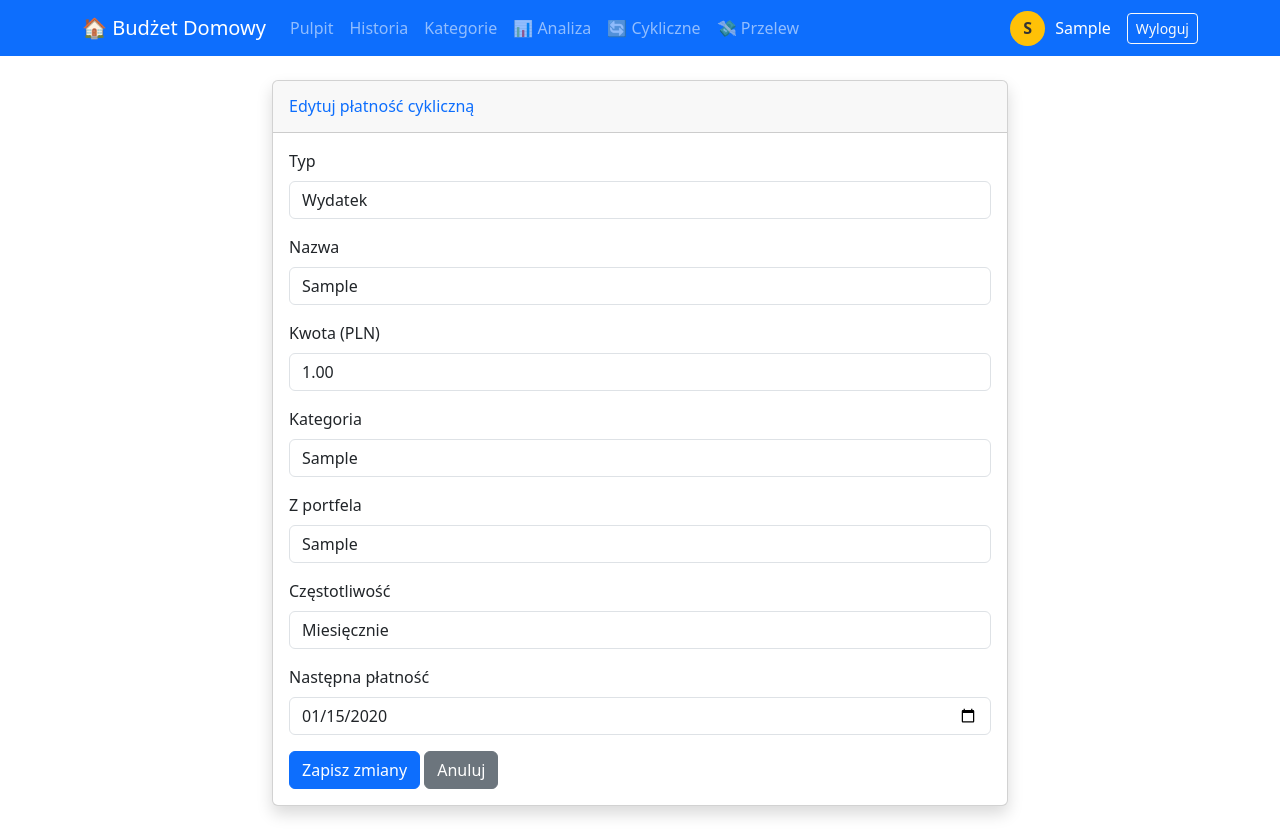
After one commit to Putek19/BazyDanych2, a Flask app: page /edit_cyclic/1 in a window 1280 px wide. The commit adds this page. Run offline with Flask 3, Linux system fonts and the light colour scheme; a user stored in the database is signed in; tables that the repository leaves empty hold one stand-in row (values such as "Sample post").

Commit message:
feat: dodanie edycji kategorii, historii oraz wplywow cyklicznych oraz przelew pomiedzy podbudzetami

```diff
--- a/src/routes.py
+++ b/src/routes.py
@@ -440,11 +440,13 @@ def cyclic():
         bud_id = request.form.get("podbudzet")
         data_startu = datetime.strptime(request.form.get("data_startu"), "%Y-%m-%d")
 
+        typ = request.form.get("typ")
+
         new_cyclic = CyclicTransaction(
             id_uzytkownika=user.id,
             id_podbudzetu=bud_id,
             id_kategorii=cat_id,
-            typ="Wydatek",  # Zakładamy że cykliczne to zazwyczaj rachunki
+            typ=typ,
             nazwa=nazwa,
             kwota=kwota,
             data_startu=data_startu,
@@ -510,3 +512,251 @@ def switch_budget(budget_id):
         flash("Nie masz dostępu do tego budżetu.", "danger")
 
     return redirect(url_for('main.index'))
+
+
+@bp.route("/delete_transaction/<int:transaction_id>", methods=["POST"])
+@login_required
+def delete_transaction(transaction_id):
+    user = get_current_user()
+    trans = db.session.get(Transaction, transaction_id)
+
+    if not trans:
+        flash("Nie znaleziono transakcji.", "danger")
+        return redirect(url_for("main.history"))
+
+    # Zabezpieczenie: czy transakcja należy do gospodarstwa użytkownika
+    member = HouseholdMember.query.filter_by(id_uzytkownika=user.id).first()
+    if trans.podbudzet.id_gospodarstwa != member.id_gospodarstwa:
+        flash("Brak uprawnień do tej transakcji.", "danger")
+        return redirect(url_for("main.history"))
+
+    # COFAANIE WPŁYWU NA SALDO
+    # Jeśli to był wydatek, oddajemy pieniądze do budżetu.
+    # Jeśli wpływ, zabieramy.
+    budget = trans.podbudzet
+    if trans.typ == "Wydatek":
+        budget.saldo += trans.kwota
+    else:
+        budget.saldo -= trans.kwota
+
+    db.session.delete(trans)
+    db.session.commit()
+    flash("Usunięto transakcję i zaktualizowano saldo.", "success")
+
+    return redirect(url_for("main.history"))
+
+
+@bp.route("/edit_transaction/<int:transaction_id>", methods=["GET", "POST"])
+@login_required
+def edit_transaction(transaction_id):
+    user = get_current_user()
+    trans = db.session.get(Transaction, transaction_id)
+
+    if not trans:
+        flash("Nie znaleziono transakcji.", "danger")
+        return redirect(url_for("main.history"))
+
+    member = HouseholdMember.query.filter_by(id_uzytkownika=user.id).first()
+    if trans.podbudzet.id_gospodarstwa != member.id_gospodarstwa:
+        flash("Brak uprawnień.", "danger")
+        return redirect(url_for("main.history"))
+
+    if request.method == "POST":
+        nowa_kwota = Decimal(request.form.get("kwota"))
+        nowy_typ = request.form.get("typ")
+        nowa_nazwa = request.form.get("nazwa")
+        nowa_kat_id = request.form.get("kategoria")
+        nowy_bud_id = request.form.get("podbudzet")
+
+        # 1. Cofnij starą transakcję na starym budżecie
+        old_budget = trans.podbudzet
+        if trans.typ == "Wydatek":
+            old_budget.saldo += trans.kwota
+        else:
+            old_budget.saldo -= trans.kwota
+
+        # 2. Zastosuj nową transakcję na nowym (lub tym samym) budżecie
+        new_budget = db.session.get(SubBudget, nowy_bud_id)
+        if nowy_typ == "Wydatek":
+            new_budget.saldo -= nowa_kwota
+        else:
+            new_budget.saldo += nowa_kwota
+
+        # 3. Zaktualizuj rekord
+        trans.kwota = nowa_kwota
+        trans.typ = nowy_typ
+        trans.nazwa = nowa_nazwa
+        trans.id_kategorii = nowa_kat_id
+        trans.id_podbudzetu = nowy_bud_id
+
+        db.session.commit()
+        flash("Zaktualizowano transakcję.", "success")
+        return redirect(url_for("main.history"))
+
+    # GET
+    categories = Category.query.filter_by(id_gospodarstwa=member.id_gospodarstwa).all()
+    budgets = SubBudget.query.filter_by(id_gospodarstwa=member.id_gospodarstwa).all()
+
+    return render_template("edit_transaction.html",
+                           transaction=trans,
+                           categories=categories,
+                           budgets=budgets)
+
+
+@bp.route("/transfer", methods=["GET", "POST"])
+@login_required
+def transfer():
+    user = get_current_user()
+    if not user:
+        return redirect(url_for("main.login"))
+
+    member = HouseholdMember.query.filter_by(id_uzytkownika=user.id).first()
+
+    if request.method == "POST":
+        source_id = request.form.get("source_budget")
+        target_id = request.form.get("target_budget")
+        amount_str = request.form.get("amount")
+
+        try:
+            amount = Decimal(amount_str)
+        except:
+            flash("Nieprawidłowa kwota.", "danger")
+            return redirect(url_for("main.transfer"))
+
+        if amount <= 0:
+            flash("Kwota musi być dodatnia.", "warning")
+            return redirect(url_for("main.transfer"))
+
+        if source_id == target_id:
+            flash("Portfel źródłowy i docelowy muszą być różne.", "warning")
+            return redirect(url_for("main.transfer"))
+
+        source_budget = db.session.get(SubBudget, source_id)
+        target_budget = db.session.get(SubBudget, target_id)
+
+        # Weryfikacja czy należą do tego samego gospodarstwa (i użytkownika)
+        if not source_budget or not target_budget:
+            flash("Nie znaleziono portfela.", "danger")
+            return redirect(url_for("main.transfer"))
+
+        if source_budget.id_gospodarstwa != member.id_gospodarstwa or target_budget.id_gospodarstwa != member.id_gospodarstwa:
+             flash("Brak uprawnień do operacji na tych portfelach.", "danger")
+             return redirect(url_for("main.transfer"))
+
+        # 1. Znajdź lub stwórz kategorię "Przelew"
+        transfer_cat = Category.query.filter_by(
+            id_gospodarstwa=member.id_gospodarstwa, nazwa="Przelew"
+        ).first()
+
+        if not transfer_cat:
+            transfer_cat = Category(
+                id_gospodarstwa=member.id_gospodarstwa,
+                nazwa="Przelew",
+                opis="Transfery między portfelami",
+                typ="Wydatek" # Techniczny typ
+            )
+            db.session.add(transfer_cat)
+            db.session.flush() # Żeby od razu dostać ID
+
+        # 2. Wykonaj operacje salda
+        source_budget.saldo -= amount
+        target_budget.saldo += amount
+
+        # 3. Zapisz w historii (jako dwie transakcje)
+        # A. Wydatek z portfela źródłowego
+        t_out = Transaction(
+            id_uzytkownika=user.id,
+            id_podbudzetu=source_budget.id,
+            id_kategorii=transfer_cat.id,
+            typ="Wydatek",
+            nazwa=f"Przelew do: {target_budget.nazwa}",
+            kwota=amount,
+            data=datetime.utcnow()
+        )
+        db.session.add(t_out)
+
+        # B. Wpływ do portfela docelowego
+        t_in = Transaction(
+            id_uzytkownika=user.id,
+            id_podbudzetu=target_budget.id,
+            id_kategorii=transfer_cat.id,
+            typ="Wplyw",
+            nazwa=f"Przelew od: {source_budget.nazwa}",
+            kwota=amount,
+            data=datetime.utcnow()
+        )
+        db.session.add(t_in)
+
+        db.session.commit()
+        flash(f"Przelano {amount} PLN z {source_budget.nazwa} do {target_budget.nazwa}.", "success")
+        return redirect(url_for("main.index"))
+
+    # GET
+    budgets = SubBudget.query.filter_by(id_gospodarstwa=member.id_gospodarstwa).all()
+    return render_template("transfer.html", budgets=budgets)
+
+
+@bp.route("/delete_cyclic/<int:cyclic_id>", methods=["POST"])
+@login_required
+def delete_cyclic(cyclic_id):
+    user = get_current_user()
+    cyclic_trans = db.session.get(CyclicTransaction, cyclic_id)
+
+    if not cyclic_trans:
+        flash("Nie znaleziono płatności cyklicznej.", "danger")
+        return redirect(url_for("main.cyclic"))
+
+    member = HouseholdMember.query.filter_by(id_uzytkownika=user.id).first()
+    if cyclic_trans.podbudzet.id_gospodarstwa != member.id_gospodarstwa:
+        flash("Brak uprawnień.", "danger")
+        return redirect(url_for("main.cyclic"))
+
+    db.session.delete(cyclic_trans)
+    db.session.commit()
+    flash("Usunięto płatność cykliczną.", "success")
+    return redirect(url_for("main.cyclic"))
+
+
+@bp.route("/edit_cyclic/<int:cyclic_id>", methods=["GET", "POST"])
+@login_required
+def edit_cyclic(cyclic_id):
+    user = get_current_user()
+    cyclic_trans = db.session.get(CyclicTransaction, cyclic_id)
+
+    if not cyclic_trans:
+        flash("Nie znaleziono płatności.", "danger")
+        return redirect(url_for("main.cyclic"))
+
+    member = HouseholdMember.query.filter_by(id_uzytkownika=user.id).first()
+    if cyclic_trans.podbudzet.id_gospodarstwa != member.id_gospodarstwa:
+        flash("Brak uprawnień.", "danger")
+        return redirect(url_for("main.cyclic"))
+
+    if request.method == "POST":
+        cyclic_trans.typ = request.form.get("typ")
+        cyclic_trans.nazwa = request.form.get("nazwa")
+        cyclic_trans.kwota = Decimal(request.form.get("kwota"))
+        cyclic_trans.okres = request.form.get("okres")
+        cyclic_trans.id_kategorii = request.form.get("kategoria")
+        cyclic_trans.id_podbudzetu = request.form.get("podbudzet")
+
+        # Data startu
+        try:
+            d_start = datetime.strptime(request.form.get("data_startu"), "%Y-%m-%d")
+            cyclic_trans.data_startu = d_start
+        except ValueError:
+            pass # Jeśli user nie zmienił daty, może przyjść pusta lub błędna?
+                 # Wystarczy required w html, ale warto zabezpieczyć.
+                 # Tutaj zakładam, że przyjdzie poprawna z input type=date.
+
+        db.session.commit()
+        flash("Zaktualizowano płatność cykliczną.", "success")
+        return redirect(url_for("main.cyclic"))
+
+    categories = Category.query.filter_by(id_gospodarstwa=member.id_gospodarstwa).all()
+    budgets = SubBudget.query.filter_by(id_gospodarstwa=member.id_gospodarstwa).all()
+
+    return render_template("edit_cyclic.html",
+                           cyclic=cyclic_trans,
+                           categories=categories,
+                           budgets=budgets)
--- a/src/templates/add_transaction.html
+++ b/src/templates/add_transaction.html
@@ -84,7 +84,7 @@
 
 
 
-document.addEventListener("DOMContentLoaded", function() {
+    document.addEventListener("DOMContentLoaded", function () {
 
         // Pobranie parametru z adresu url
         const params = new URLSearchParams(window.location.search);
--- a/src/templates/base.html
+++ b/src/templates/base.html
@@ -1,5 +1,6 @@
 <!DOCTYPE html>
 <html lang="pl">
+
 <head>
     <meta charset="UTF-8">
     <title>Budżet Domowy</title>
@@ -17,6 +18,7 @@
             font-weight: bold;
             margin-right: 10px;
         }
+
         /* Styl dla aktywnego linku - pogrubienie i jaśniejszy kolor */
         .navbar-dark .navbar-nav .nav-link.active {
             color: #fff;
@@ -25,6 +27,7 @@
         }
     </style>
 </head>
+
 <body>
     <nav class="navbar navbar-expand-lg navbar-dark bg-primary mb-4">
         <div class="container">
@@ -56,6 +59,10 @@
                     <li class="nav-item">
                         <a class="nav-link {{ 'active' if request.endpoint == 'main.cyclic' else '' }}"
                             href="{{ url_for('main.cyclic') }}">🔄 Cykliczne</a>
+                    </li>
+                    <li class="nav-item">
+                        <a class="nav-link {{ 'active' if request.endpoint == 'main.transfer' else '' }}"
+                            href="{{ url_for('main.transfer') }}">💸 Przelew</a>
                     </li>
                 </ul>
                 {% endif %}
@@ -90,4 +97,5 @@
 
     <script src="https://cdn.jsdelivr.net/npm/bootstrap@5.3.0/dist/js/bootstrap.bundle.min.js"></script>
 </body>
+
 </html>
--- /dev/null
+++ b/src/templates/edit_cyclic.html
@@ -0,0 +1,77 @@
+{% extends "base.html" %}
+
+{% block content %}
+<div class="row justify-content-center">
+    <div class="col-md-8">
+        <div class="card shadow mb-4">
+            <div class="card-header py-3">
+                <h6 class="m-0 font-weight-bold text-primary">Edytuj płatność cykliczną</h6>
+            </div>
+            <div class="card-body">
+                <form method="POST">
+                    <div class="mb-3">
+                        <label for="typ" class="form-label">Typ</label>
+                        <select class="form-control" id="typ" name="typ">
+                            <option value="Wydatek" {% if cyclic.typ=='Wydatek' %}selected{% endif %}>Wydatek</option>
+                            <option value="Wplyw" {% if cyclic.typ=='Wplyw' %}selected{% endif %}>Wpływ</option>
+                        </select>
+                    </div>
+                    <div class="mb-3">
+                        <label for="nazwa" class="form-label">Nazwa</label>
+                        <input type="text" class="form-control" id="nazwa" name="nazwa" value="{{ cyclic.nazwa }}"
+                            required>
+                    </div>
+
+                    <div class="mb-3">
+                        <label for="kwota" class="form-label">Kwota (PLN)</label>
+                        <input type="number" step="0.01" class="form-control" id="kwota" name="kwota"
+                            value="{{ cyclic.kwota }}" required>
+                    </div>
+
+                    <div class="mb-3">
+                        <label for="kategoria" class="form-label">Kategoria</label>
+                        <select class="form-control" id="kategoria" name="kategoria">
+                            {% for cat in categories %}
+                            <option value="{{ cat.id }}" {% if cyclic.id_kategorii==cat.id %}selected{% endif %}>
+                                {{ cat.nazwa }}
+                            </option>
+                            {% endfor %}
+                        </select>
+                    </div>
+
+                    <div class="mb-3">
+                        <label for="podbudzet" class="form-label">Z portfela</label>
+                        <select class="form-control" id="podbudzet" name="podbudzet">
+                            {% for b in budgets %}
+                            <option value="{{ b.id }}" {% if cyclic.id_podbudzetu==b.id %}selected{% endif %}>
+                                {{ b.nazwa }}
+                            </option>
+                            {% endfor %}
+                        </select>
+                    </div>
+
+                    <div class="mb-3">
+                        <label for="okres" class="form-label">Częstotliwość</label>
+                        <select class="form-control" id="okres" name="okres">
+                            <option value="Miesięcznie" {% if cyclic.okres=='Miesięcznie' %}selected{% endif %}>
+                                Miesięcznie</option>
+                            <option value="Tygodniowo" {% if cyclic.okres=='Tygodniowo' %}selected{% endif %}>Tygodniowo
+                            </option>
+                            <option value="Rocznie" {% if cyclic.okres=='Rocznie' %}selected{% endif %}>Rocznie</option>
+                        </select>
+                    </div>
+
+                    <div class="mb-3">
+                        <label for="data_startu" class="form-label">Następna płatność</label>
+                        <input type="date" class="form-control" id="data_startu" name="data_startu"
+                            value="{{ cyclic.data_startu.strftime('%Y-%m-%d') }}" required>
+                    </div>
+
+                    <button type="submit" class="btn btn-primary">Zapisz zmiany</button>
+                    <a href="{{ url_for('main.cyclic') }}" class="btn btn-secondary">Anuluj</a>
+                </form>
+            </div>
+        </div>
+    </div>
+</div>
+{% endblock %}
```
Also changed, not shown: src/templates/cyclic.html (+29 -2 lines), src/templates/dashboard.html (+9 -4 lines), src/templates/edit_transaction.html (added, +62 -0 lines), src/templates/history.html (+17 -1 lines), src/templates/transfer.html (added, +50 -0 lines), 1 other file. Lines whose indentation alone changed are shown as unchanged.
